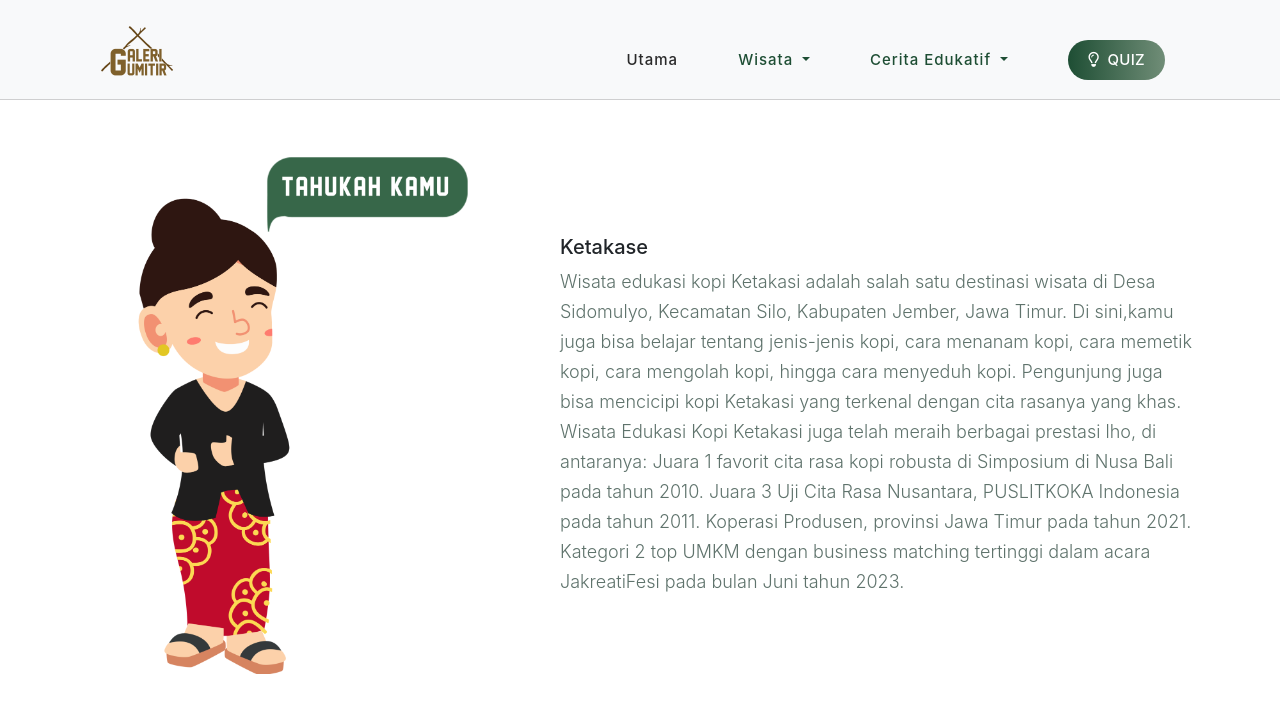
After one commit to jessymarcelyn/hackathon-cejess, a PHP site: page /ceritaKetakase.php in a window 1280 px wide. The commit adds this page. Shown: the top 723 px of the page. Run offline with PHP 8.4, Linux system fonts and the light colour scheme; some libraries are stand-ins or nearby versions.

Commit message:
edit edu

```diff
--- /dev/null
+++ b/ceritaKetakase.php
@@ -0,0 +1,52 @@
+<?php include('navWisata.php') ?>
+<style>
+    .avatar {
+        height: 75vh;
+    }
+
+    .col-6 {
+        position: absolute;
+
+    }
+
+    .imgA img {
+        width: 50vh;
+        position: absolute;
+    }
+</style>
+
+<body>
+
+    <div class="container mt-4">
+
+            <div class="row">
+                <div class="col-md-5 avatar">
+                    <div class="imgA">
+                        <img src="assets/images/avatarNing.png" width="400">
+                    </div>
+
+                </div>
+                <div class="d-flex align-items-center col-md-7" >
+                    <div class="content">
+                        <h5>Ketakase</h5>
+                        <p>
+                        Wisata edukasi kopi Ketakasi adalah salah satu destinasi wisata di Desa Sidomulyo, Kecamatan Silo, Kabupaten Jember, Jawa Timur. Di sini,kamu juga bisa belajar tentang jenis-jenis kopi, cara menanam kopi, cara memetik kopi, cara mengolah kopi, hingga cara menyeduh kopi. Pengunjung juga bisa mencicipi kopi Ketakasi yang terkenal dengan cita rasanya yang khas.
+
+                        Wisata Edukasi Kopi Ketakasi juga telah meraih berbagai prestasi lho, di antaranya:
+
+                        Juara 1 favorit cita rasa kopi robusta di Simposium di Nusa Bali pada tahun 2010.
+                        Juara 3 Uji Cita Rasa Nusantara, PUSLITKOKA Indonesia pada tahun 2011.
+                        Koperasi Produsen, provinsi Jawa Timur pada tahun 2021.
+                        Kategori 2 top UMKM dengan business matching tertinggi dalam acara JakreatiFesi pada bulan Juni tahun 2023.
+
+
+                        </p>
+
+                    </div>
+                </div>
+        </div>
+
+    </div>
+</body>
+
+</html>
--- a/ceritaPPG.php
+++ b/ceritaPPG.php
@@ -1,7 +1,7 @@
 <?php include('navWisata.php') ?>
 <style>
     .avatar {
-        height: 100vh;
+        height: 75vh;
     }
 
     .col-6 {
@@ -22,13 +22,13 @@
         <div class="avatar">
 
             <div class="row">
-                <div class="col-md-6 ">
+                <div class="col-md-5 avatar">
                     <div class="imgA">
                         <img src="assets/images/avatarNing.png" width="400">
                     </div>
 
                 </div>
-                <div class="d-flex col-md-6" style="padding-top: 15%">
+                <div class="d-flex align-items-center col-md-7" >
                     <div class="content">
                         <h5>Wisata Pinus Sidomulyo (PPG Sidomulyo)</h5>
                         <p>
--- a/ceritaSendang.php
+++ b/ceritaSendang.php
@@ -1,7 +1,7 @@
 <?php include('navWisata.php') ?>
 <style>
     .avatar {
-        height: 100vh;
+        height: 75vh;
     }
 
     .col-6 {
@@ -22,13 +22,13 @@
         <div class="avatar">
 
             <div class="row">
-                <div class="col-md-6 ">
+                <div class="col-md-5 avatar ">
                     <div class="imgA">
                         <img src="assets/images/avatarNing.png" width="400">
                     </div>
 
                 </div>
-                <div class="d-flex col-md-6" style="padding-top: 15%">
+                <div class="d-flex align-items-center col-md-7" >
                     <div class="content">
                         <h5>Wisata Alam Sendang Tirto Gumitir</h5>
                         <p>
--- a/navWisata.php
+++ b/navWisata.php
@@ -165,7 +165,6 @@
                                         <a class="dropdown-item" href="ceritaKafe.php">Kafe Gumitri</a>
                                         <a class="dropdown-item" href="ceritaKetakase.php">Ketakase</a>
                                         <a class="dropdown-item" href="ceritaPPG.php">PPG Sidomulyo</a>
-                                        <a class="dropdown-item" href="sport.php">PPG Sidomulyo</a>
                                         <a class="dropdown-item" href="ceritaSendang.php">Sendang Tirto Gumitir</a>
                                     </div>
                                 </div>
```
Also changed, not shown: ceritaAkar.php (+3 -6 lines), ceritaBatik.php (+7 -8 lines), ceritaDomba.php (+3 -6 lines), ceritaKafe.php (+3 -6 lines).
